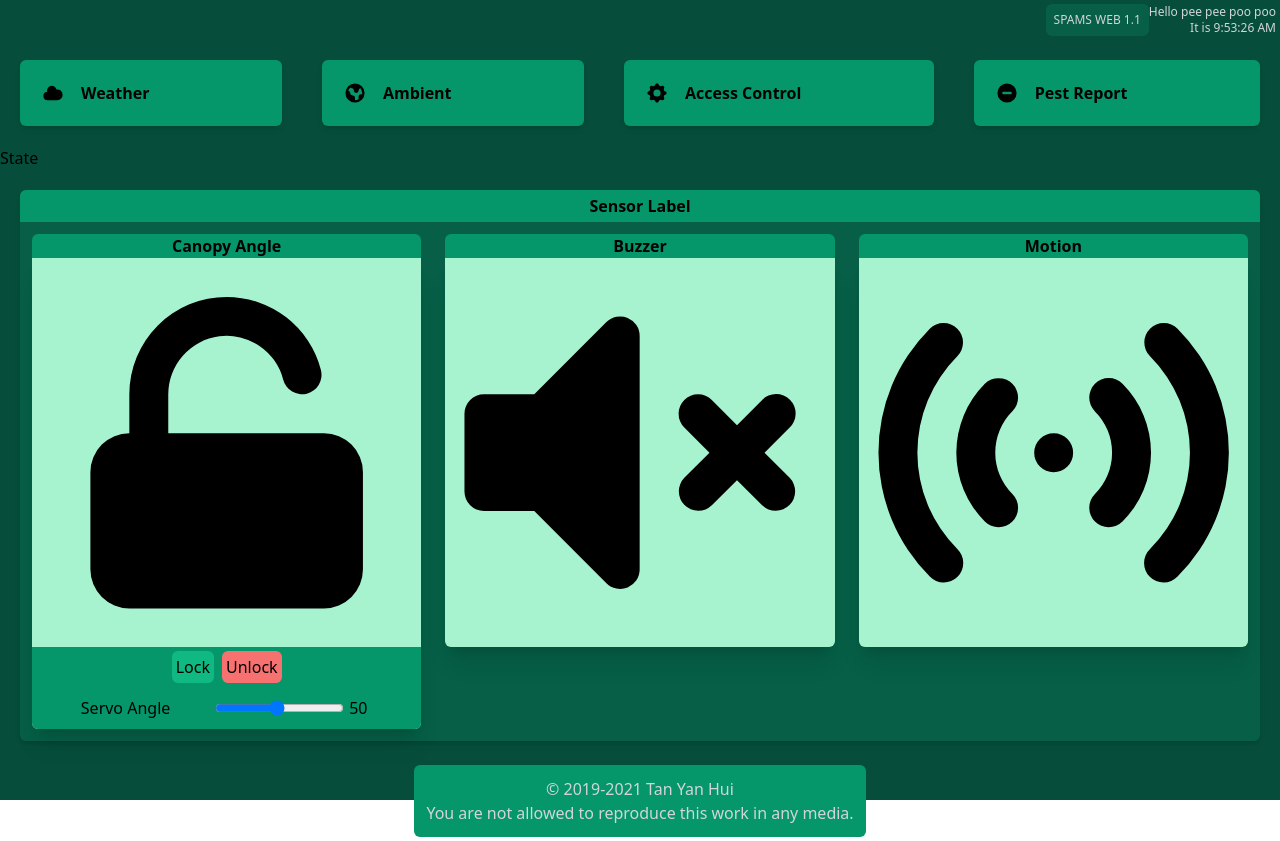
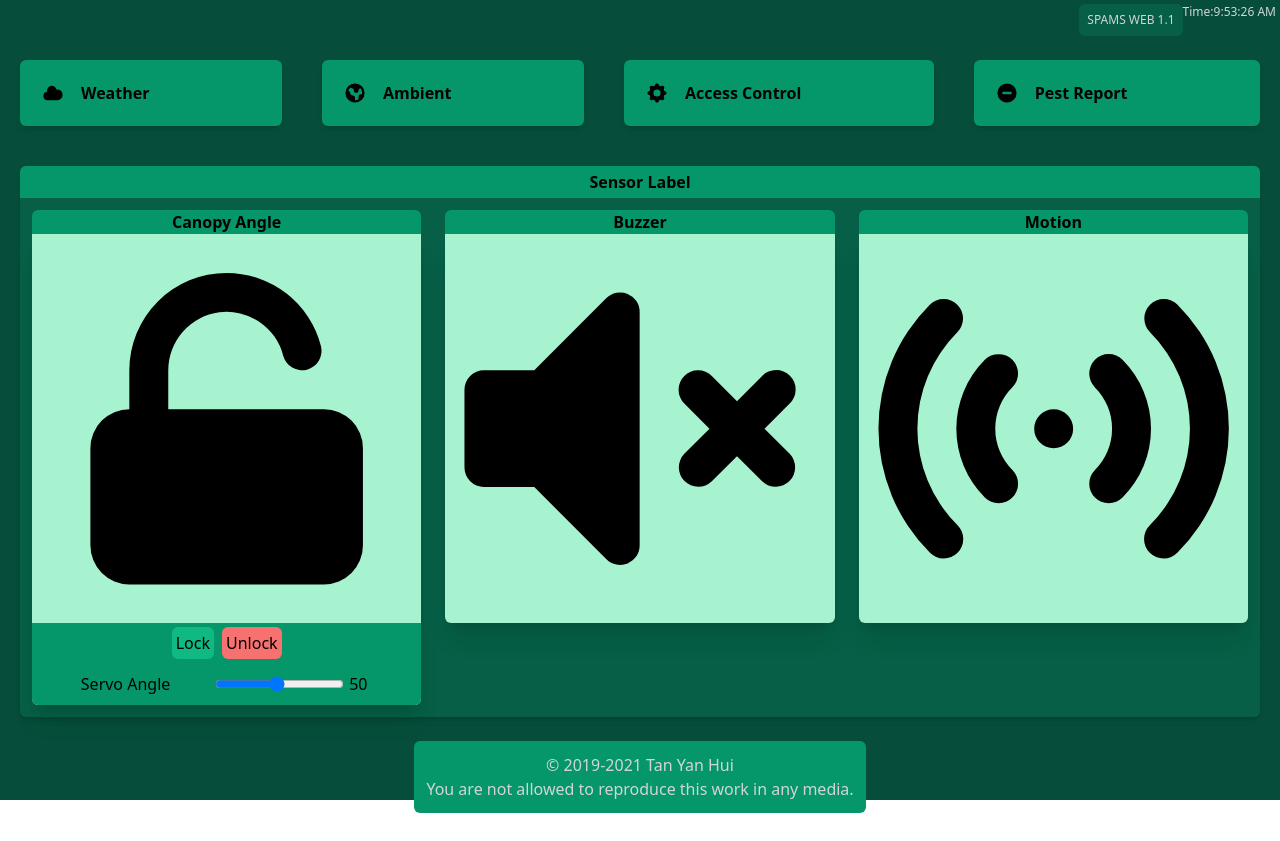
Before and after one commit to Nothic/EGE205-SPAMS-Web, a React (Create React App) app: page / in a window 1280 px wide. After the commit the page ends 817 px from the top, so only its background shows below. Built offline with nearby package versions, Linux system fonts and the light colour scheme; no server answers.

Commit message:
19 dec final push

```diff
--- a/src/App.js
+++ b/src/App.js
@@ -10,7 +10,7 @@ function App() {
       <header className="flex bg-emerald-900 text-gray-300 text-xs shadow-xs text-right p-1 justify-end">
         <div className="bg-emerald-800 p-2 m-0 rounded-md">SPAMS WEB 1.1</div>
         <div>
-          <Clock poo="pee pee poo poo" />
+          <Clock poo="Time:" />
         </div>
       </header>
       <div>
--- a/src/components/Buzzer.js
+++ b/src/components/Buzzer.js
@@ -4,22 +4,24 @@ import { useEffect, useState } from "react";
 import socket from "./SocketConnect.js";
 
 function Buzzer() {
+  const [buzzerState, setBuzzer] = useState(<VolumeOffIcon />);
 
-  const [buzzerState, setBuzzer] = useState(<VolumeOffIcon />);
   useEffect(() => {
-    socket.on("Panel_Update", (motionFlag) => {
+    socket.on("Panel_Buzz", (motionFlag) => {
       if (motionFlag === 1) {
         setBuzzer(<VolumeUpIcon />);
+       // console.log("motion update");
         socket.emit("BBBW1_buzzerOn", 90);
-        console.log("buzzer trip!");
-
+        //socket.close();
       } else {
         setBuzzer(<VolumeOffIcon />);
+      //  console.log("no motion update");
         socket.emit("BBBW1_buzzerOn", 0);
-        console.log("buzzer armed!");
+        //socket.close();
       }
     });
-  });
+  },[]);
+
   return (
     <>
       <div className="bg-emerald-200 rounded-b-md shadow-xl">
--- a/src/components/Clock.js
+++ b/src/components/Clock.js
@@ -9,8 +9,10 @@ function Clock(props) {
 
   return (
     <div>
-      <h1>Hello {props.poo}</h1>
-      <h2>It is {time.toLocaleTimeString()}</h2>
+      <h2>
+        {props.poo}
+        {time.toLocaleTimeString()}
+      </h2>
     </div>
   );
 }
--- a/src/components/Motion.js
+++ b/src/components/Motion.js
@@ -6,7 +6,7 @@ import socket from "./SocketConnect.js";
 function Motion() {
   const [motion, setMotion] = useState(<StatusOnlineIcon />);
   useEffect(() => {
-    socket.on("Panel_Update", (motionFlag) => {
+    socket.on("Panel_Buzz", (motionFlag) => {
       if (motionFlag === 1) {
         setMotion(<ExclamationCircleIcon />);
         console.log("motion update");
--- a/src/components/ServoSlider.js
+++ b/src/components/ServoSlider.js
@@ -21,10 +21,6 @@ function ServoSlider() {
         onChange={(e) => {
           handleChange(e);
         }}
-
-        onClick={(e) => {
-          handleChange(e);
-        }}
       />
       <div className="m-[5px]">{angle}</div>
     </div>
--- a/src/components/Sidebar.js
+++ b/src/components/Sidebar.js
@@ -36,7 +36,6 @@ function Sidebar() {
         {SidebarItem("Access Control", CogIcon)}
         {SidebarItem("Pest Report", MinusCircleIcon)}
       </ul>
-      {GlobalPanelType}
     </>
   );
 }
```
